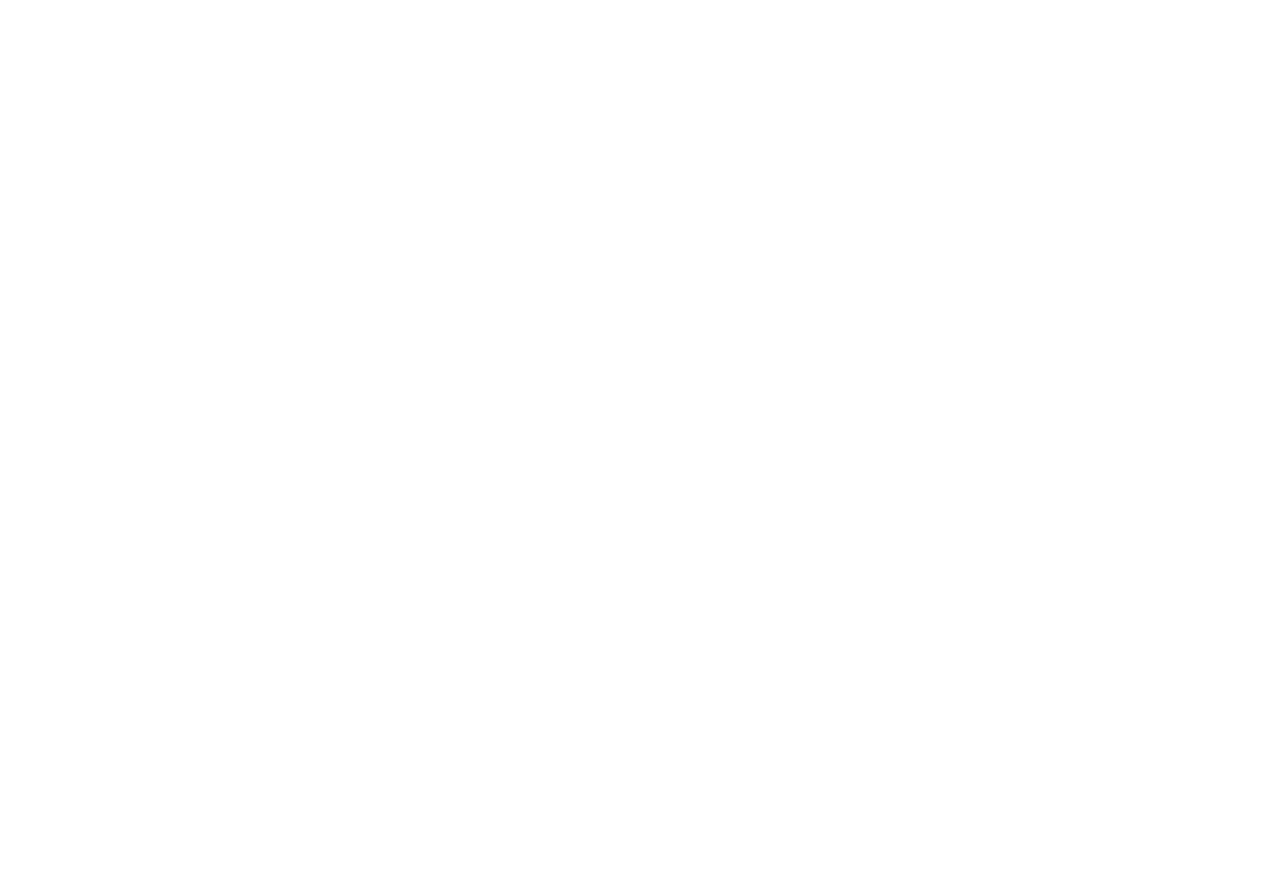
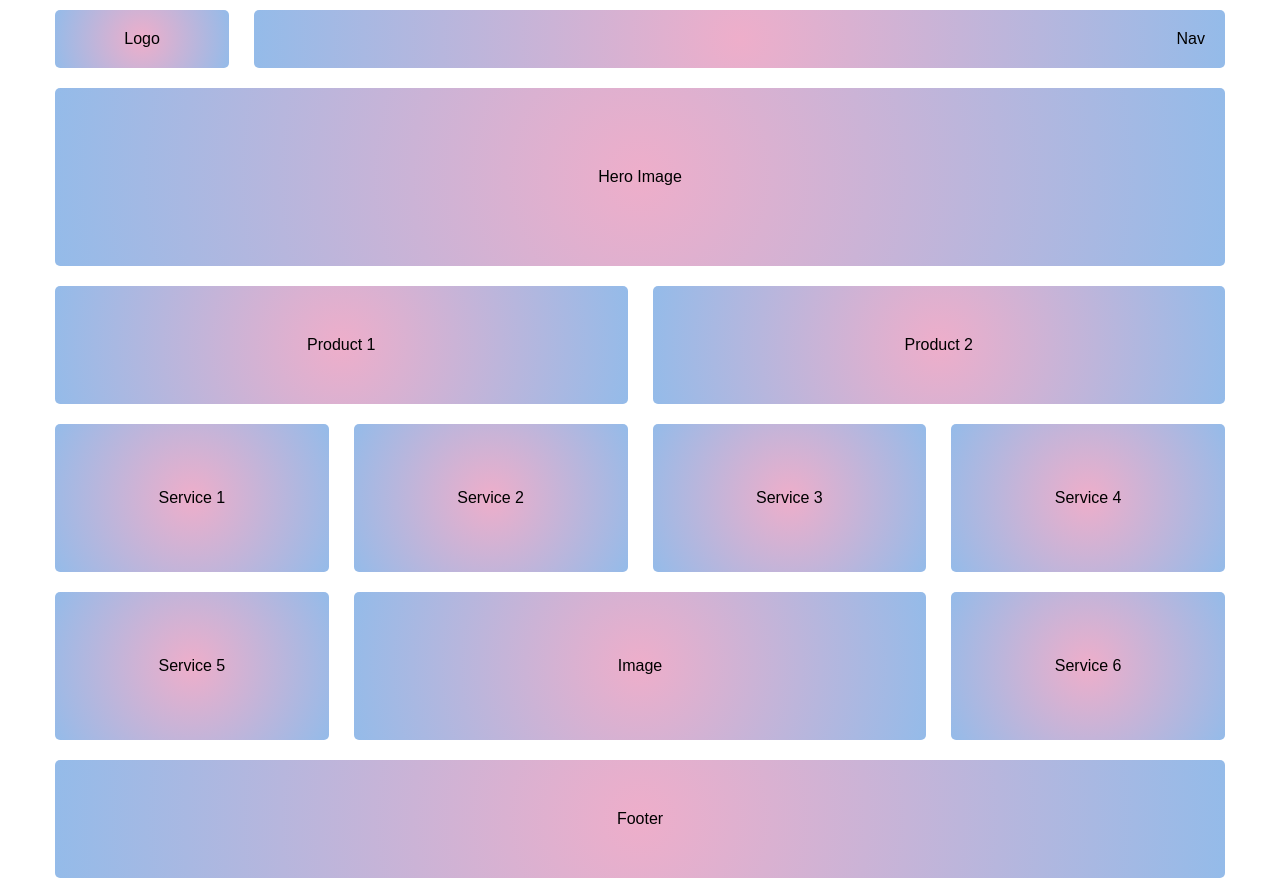
Before and after one commit to sgohetia/Gohetia_Sheldon_Project2, a plain HTML site: page index.html in a window 1280 px wide. Before the commit the page ends 800 px from the top, so only its background shows below. Drawn offline with Linux system fonts and the light colour scheme.

Commit message:
Added layout and style
In this commit, added some layout and style on html and css file.

```diff
--- a/css/grid.css
+++ b/css/grid.css
@@ -0,0 +1,361 @@
+/*
+    CSS Guide
+
+    1.  General Grid Styles
+        Utility Classes
+    2.  Mobile Grid
+    3.  Tablet Grid
+    4.  Desktop Grid
+    5.  XL Grid
+
+ */
+
+/* 1. ---General Grid Styles--- */
+
+html {
+  box-sizing: border-box;
+}
+
+*,
+*::before,
+*::after {
+  box-sizing: inherit;
+}
+/* ---Utility Classes--- */
+
+.hidden {
+  display: none;
+}
+
+.box {
+  background: rgb(238, 174, 202);
+  background: radial-gradient(
+    circle,
+    rgba(238, 174, 202, 1) 0%,
+    rgba(148, 187, 233, 1) 100%
+  );
+  color: black;
+  border-radius: 5px;
+  padding: 20px;
+  text-align: center;
+  margin-top: 10px;
+  margin-bottom: 10px;
+  font-family: Arial, Helvetica, sans-serif;
+}
+
+/* 2. ---Mobile Library Grid Styles--- */
+#hero-image {
+  padding: 60px 0px;
+}
+#product1-image {
+  padding: 35px 0px;
+}
+#product2-image {
+  padding: 35px 0px;
+}
+#service1 {
+  padding: 40px 0px;
+}
+#service2 {
+  padding: 40px 0px;
+}
+#service3 {
+  padding: 40px 0px;
+}
+#service4 {
+  padding: 40px 0px;
+}
+#service5 {
+  padding: 40px 0px;
+}
+#service6 {
+  padding: 40px 0px;
+}
+#image {
+  display: none;
+  padding: 40px 0px;
+}
+#footer {
+  padding: 35px 0px;
+}
+
+.grid-con {
+  display: grid;
+  grid-template-columns: repeat(4, minmax(0, 1fr));
+  grid-column-gap: 25px;
+  max-width: 1200px;
+  margin: 0 auto;
+  padding-left: 15px;
+  padding-right: 15px;
+}
+
+.col-span-full {
+  grid-column: 1/ -1;
+}
+.col-start-1 {
+  grid-column-start: 1;
+}
+.col-start-2 {
+  grid-column-start: 2;
+}
+.col-start-3 {
+  grid-column-start: 3;
+}
+.col-start-4 {
+  grid-column-start: 4;
+}
+
+.col-end-1 {
+  grid-column-end: 1;
+}
+.col-end-2 {
+  grid-column-end: 2;
+}
+.col-end-3 {
+  grid-column-end: 3;
+}
+.col-end-4 {
+  grid-column-end: 4;
+}
+.col-end-5 {
+  grid-column-end: 5;
+}
+
+/* 3. ---Tablet Library Grid Styles--- */
+@media screen and (min-width: 768px) {
+  .grid-con {
+    grid-template-columns: repeat(12, minmax(0, 1fr));
+  }
+  #nav {
+    text-align: right;
+  }
+  #hero-image {
+    padding: 80px 0px;
+  }
+  #product1-image {
+    padding: 50px 0px;
+  }
+  #product2-image {
+    padding: 50px 0px;
+  }
+  #service1 {
+    padding: 65px 0px;
+  }
+  #service2 {
+    padding: 65px 0px;
+  }
+  #service3 {
+    padding: 65px 0px;
+  }
+  #service4 {
+    padding: 65px 0px;
+  }
+  #service5 {
+    padding: 65px 0px;
+  }
+  #service6 {
+    padding: 65px 0px;
+  }
+  #footer {
+    padding: 50px 0px;
+  }
+
+  .m-col-start-1 {
+    grid-column-start: 1;
+  }
+  .m-col-start-2 {
+    grid-column-start: 2;
+  }
+  .m-col-start-3 {
+    grid-column-start: 3;
+  }
+  .m-col-start-4 {
+    grid-column-start: 4;
+  }
+  .m-col-start-5 {
+    grid-column-start: 5;
+  }
+  .m-col-start-6 {
+    grid-column-start: 6;
+  }
+  .m-col-start-7 {
+    grid-column-start: 7;
+  }
+  .m-col-start-8 {
+    grid-column-start: 8;
+  }
+  .m-col-start-9 {
+    grid-column-start: 9;
+  }
+  .col-start-10 {
+    grid-column-start: 10;
+  }
+  .m-col-start-11 {
+    grid-column-start: 11;
+  }
+  .m-col-start-12 {
+    grid-column-start: 12;
+  }
+
+  .m-col-end-1 {
+    grid-column-end: 1;
+  }
+  .m-col-end-2 {
+    grid-column-end: 2;
+  }
+  .m-col-end-3 {
+    grid-column-end: 3;
+  }
+  .m-col-end-4 {
+    grid-column-end: 4;
+  }
+  .m-col-end-5 {
+    grid-column-end: 5;
+  }
+  .m-col-end-6 {
+    grid-column-end: 6;
+  }
+  .m-col-end-7 {
+    grid-column-end: 7;
+  }
+  .m-col-end-8 {
+    grid-column-end: 8;
+  }
+  .m-col-end-9 {
+    grid-column-end: 9;
+  }
+  .m-col-end-10 {
+    grid-column-end: 10;
+  }
+  .m-col-end-11 {
+    grid-column-end: 11;
+  }
+  .m-col-end-12 {
+    grid-column-end: 12;
+  }
+  .m-col-end-13 {
+    grid-column-end: 13;
+  }
+}
+
+/* 4. --laptop styles-- */
+@media screen and (min-width: 1200px) {
+  .grid-con {
+    /* grid-template-columns: repeat(14, minmax(0, 1fr)); */
+    grid-template-columns: repeat(12, 1fr);
+  }
+  #nav {
+    text-align: right;
+  }
+  #hero-image {
+    padding: 80px 0px;
+  }
+  #product1-image {
+    padding: 50px 0px;
+  }
+  #product2-image {
+    padding: 50px 0px;
+  }
+  #service1 {
+    padding: 65px 0px;
+  }
+  #service2 {
+    padding: 65px 0px;
+  }
+  #service3 {
+    padding: 65px 0px;
+  }
+  #service4 {
+    padding: 65px 0px;
+  }
+  #service5 {
+    padding: 65px 0px;
+  }
+  #service6 {
+    padding: 65px 0px;
+  }
+  #footer {
+    padding: 50px 0px;
+  }
+  #image {
+    display: grid;
+    padding: 65px 0px;
+  }
+
+  .l-col-start-1 {
+    grid-column-start: 1;
+  }
+  .l-col-start-2 {
+    grid-column-start: 2;
+  }
+  .l-col-start-3 {
+    grid-column-start: 3;
+  }
+  .l-col-start-4 {
+    grid-column-start: 4;
+  }
+  .l-col-start-5 {
+    grid-column-start: 5;
+  }
+  .l-col-start-6 {
+    grid-column-start: 6;
+  }
+  .l-col-start-7 {
+    grid-column-start: 7;
+  }
+  .l-col-start-8 {
+    grid-column-start: 8;
+  }
+  .l-col-start-9 {
+    grid-column-start: 10; /*I changed the properties of class .l-col-start-9 because it fixed my problem. Still configuring the issue why*/
+  }
+  .col-start-10 {
+    grid-column-start: 10;
+  }
+  .l-col-start-11 {
+    grid-column-start: 11;
+  }
+  .l-col-start-12 {
+    grid-column-start: 12;
+  }
+
+  .l-col-end-1 {
+    grid-column-end: 1;
+  }
+  .l-col-end-2 {
+    grid-column-end: 2;
+  }
+  .l-col-end-3 {
+    grid-column-end: 3;
+  }
+  .l-col-end-4 {
+    grid-column-end: 4;
+  }
+  .l-col-end-5 {
+    grid-column-end: 5;
+  }
+  .l-col-end-6 {
+    grid-column-end: 6;
+  }
+  .l-col-end-7 {
+    grid-column-end: 7;
+  }
+  .l-col-end-8 {
+    grid-column-end: 8;
+  }
+  .l-col-end-9 {
+    grid-column-end: 9;
+  }
+  .l-col-end-10 {
+    grid-column-end: 10;
+  }
+  .l-col-end-11 {
+    grid-column-end: 11;
+  }
+  .l-col-end-12 {
+    grid-column-end: 12;
+  }
+  .l-col-end-13 {
+    grid-column-end: 13;
+  }
+}
--- a/css/main.css
+++ b/css/main.css
@@ -0,0 +1,39 @@
+/*
+    CSS Guide
+
+    1.  General Styles (Normalize)
+
+ */
+body {
+  margin: 0;
+  padding: 0;
+}
+
+img,
+embed,
+object,
+video,
+picture {
+  max-width: 100%;
+}
+
+p,
+h1,
+h2,
+h3,
+h4,
+h5 {
+  margin: 0;
+  padding: 0;
+}
+a {
+  text-decoration: none;
+  transition: all 0.5s ease-in-out;
+}
+
+input,
+textarea {
+  display: block;
+  margin: 0;
+  padding: 0;
+}
--- a/index.html
+++ b/index.html
@@ -3,7 +3,88 @@
   <head>
     <meta charset="UTF-8" />
     <meta name="viewport" content="width=device-width, initial-scale=1.0" />
+    <link href="css/grid.css" rel="stylesheet" />
+    <link href="css/main.css" rel="stylesheet" />
     <title>Practice Scaffold</title>
   </head>
-  <body></body>
+  <body>
+    <h1 class="hidden">Responsive Grid</h1>
+    <header class="grid-con">
+      <h2 class="hidden">Header</h2>
+      <div
+        id="logo"
+        class="box col-start-1 col-end-4 m-col-start-1 m-col-end-3 l-col-start-1 l-col-end-3"
+      >
+        Logo
+      </div>
+      <div
+        id="nav"
+        class="box col-start-4 col-end-5 m-col-start-3 m-col-end-13 l-col-start-3 l-col-end-13"
+      >
+        Nav
+      </div>
+    </header>
+    <main class="grid-con">
+      <h2 class="hidden">Main Content</h2>
+      <div id="hero-image" class="box col-span-full l-col-end-13">
+        Hero Image
+      </div>
+      <div
+        id="product1-image"
+        class="box col-span-full m-col-start-1 m-col-end-7 l-col-start-1 l-col-end-7"
+      >
+        Product 1
+      </div>
+      <div
+        id="product2-image"
+        class="box col-span-full m-col-start-7 m-col-end-13 l-col-start-7 l-col-end-13"
+      >
+        Product 2
+      </div>
+      <div
+        id="service1"
+        class="box col-start-1 col-end-3 m-col-start-1 m-col-end-5 l-col-start-1 l-col-end-4"
+      >
+        Service 1
+      </div>
+      <div
+        id="service2"
+        class="box col-start-3 col-end-5 m-col-start-5 m-col-end-9 l-col-start-4 l-col-end-7"
+      >
+        Service 2
+      </div>
+      <div
+        id="service3"
+        class="box col-start-1 col-end-3 m-col-start-9 m-col-end-13 l-col-start-7 l-col-end-10"
+      >
+        Service 3
+      </div>
+      <div
+        id="service4"
+        class="box col-start-3 col-end-5 m-col-start-1 m-col-end-5 l-col-start-9 l-col-end-13"
+      >
+        Service 4
+      </div>
+      <div
+        id="service5"
+        class="box col-start-1 col-end-3 m-col-start-5 m-col-end-9 l-col-start-1 l-col-end-4"
+      >
+        Service 5
+      </div>
+      <div id="image" class="box col-span-full l-col-start-4 l-col-end-10">
+        Image
+      </div>
+      <div
+        id="service6"
+        class="box col-start-3 col-end-5 m-col-start-9 m-col-end-13 l-col-start-9 l-col-end-13"
+      >
+        Service 6
+      </div>
+    </main>
+    <footer class="grid-con">
+      <h2 class="hidden">Footer</h2>
+      <div id="footer" class="box col-span-full">Footer</div>
+    </footer>
+    <script src="js/main.js"></script>
+  </body>
 </html>
--- a/js/main.js
+++ b/js/main.js
@@ -0,0 +1,4 @@
+(function () {
+  "use strict";
+  console.log("fired");
+})();
```
